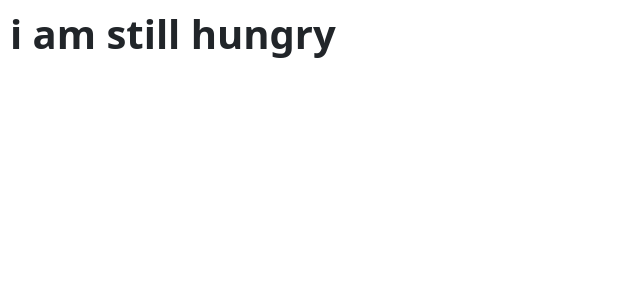
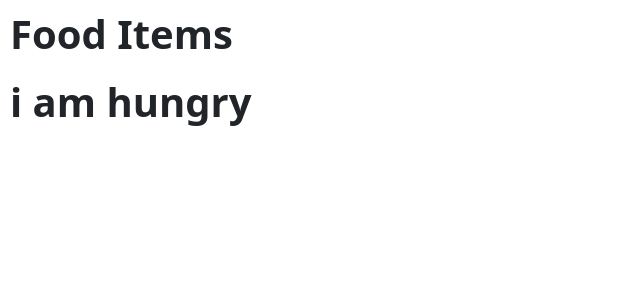
Before and after one commit to sanjaykatheth/React-Js-Learning, a React (Vite) app: page / in a window 1280 px wide. Shown: the top 300 px of the page, without its empty margins (0-640 px from the left). Built offline with nearby package versions, Linux system fonts and the light colour scheme.

Commit message:
added condition

```diff
--- a/src/App.jsx
+++ b/src/App.jsx
@@ -11,12 +11,15 @@ import "./App.css";
 function App() {
   // let foodItems = ["item1", "item2", "rice", "item 3"];
   let foodItems = [];
-  if (foodItems.length === 0) {
-    return <h1>i am still hungry</h1>;
-  }
+  // if (foodItems.length === 0) {
+  //   return <h1>i am still hungry</h1>;
+  // }
   return (
     <>
       <h1>Food Items</h1>
+      {/* conditional statement to show tital and also condition based programs
+       */}
+      {foodItems.length === 0 ? <h1>i am hungry</h1> : null}
       <ul className="list-group">
         {foodItems.map((item) => (
           <li key={item}>{item}</li> // Implicit return of <li>
```
